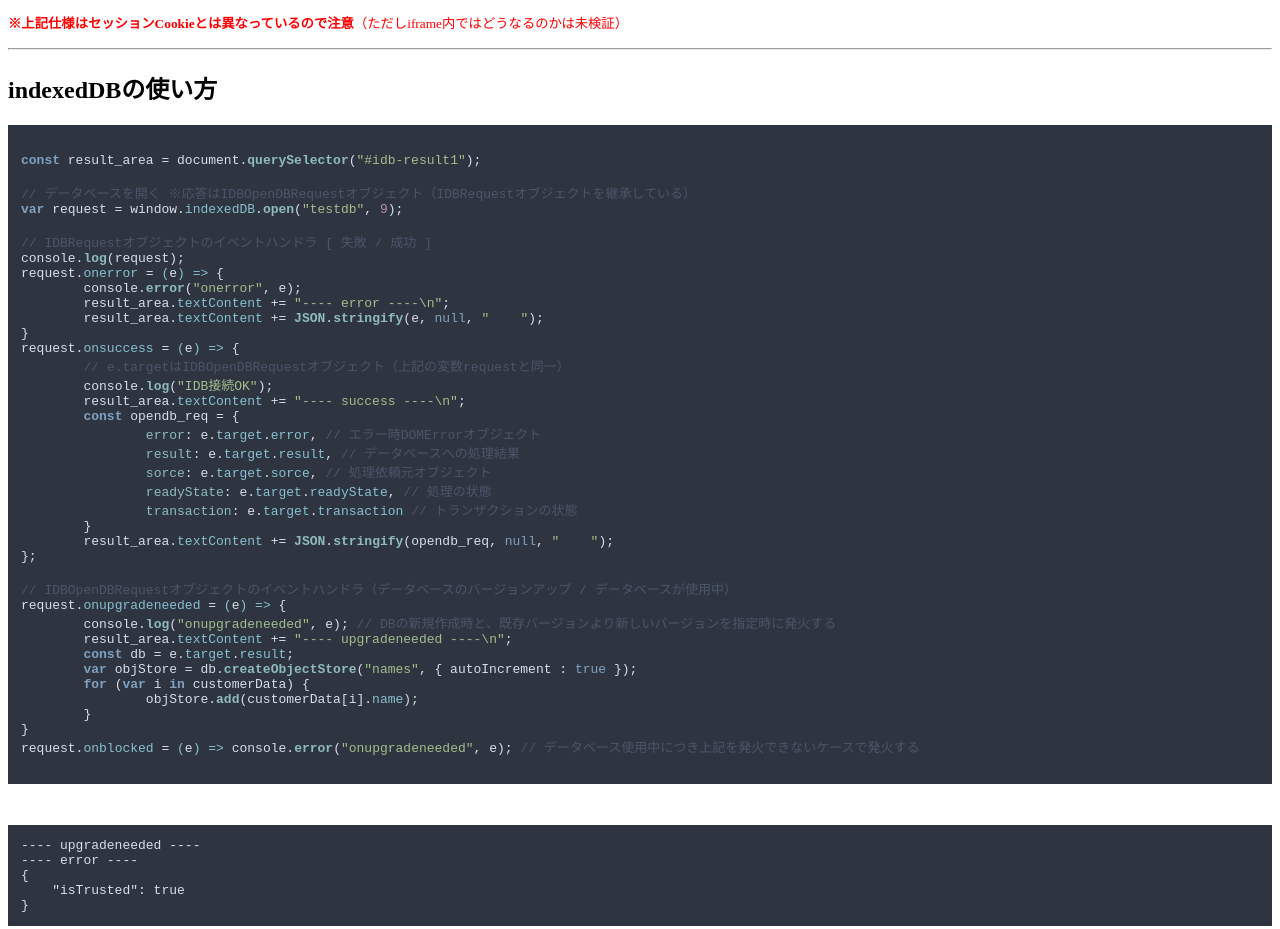
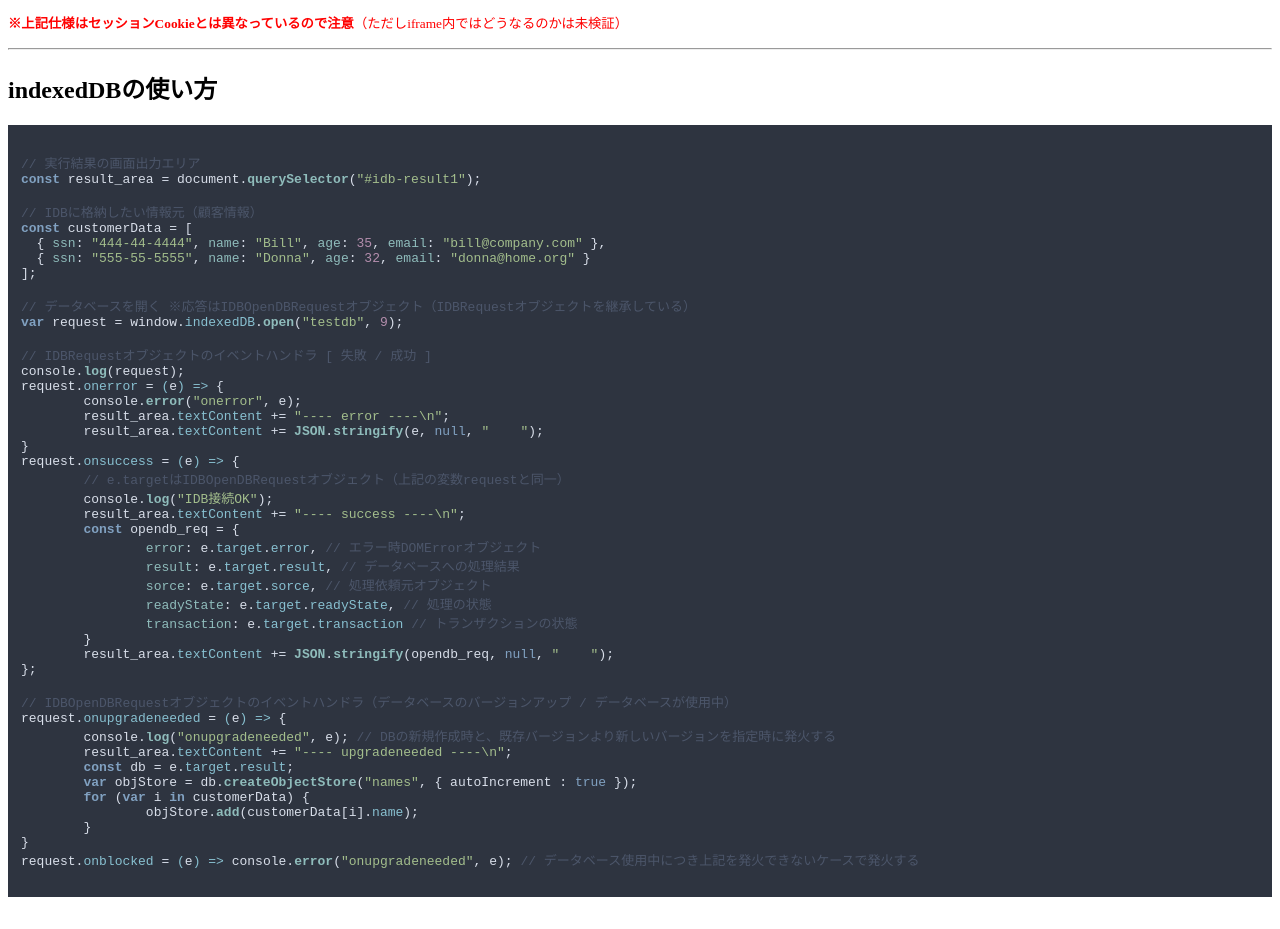
Before and after one commit to gel1123/signote, a plain HTML site: page 02_html5-Lv.2/test.html in a window 1280 px wide. Shown: the part 4800-5729 px from the top of the page. Drawn offline with nearby package versions, Linux system fonts and the light colour scheme; a script that the page names is missing.

Commit message:
studying...

```diff
--- a/02_html5-Lv.2/test.html
+++ b/02_html5-Lv.2/test.html
@@ -387,7 +387,14 @@ window.onstorage = (e) => {
 	<h2>indexedDBの使い方</h2>
 	<pre><code id="idb-code1" contenteditable="true"
 		oninput="Function(this.textContent)();" spellcheck="false">
+// 実行結果の画面出力エリア
 const result_area = document.querySelector("#idb-result1");
+
+// IDBに格納したい情報元（顧客情報）
+const customerData = [
+  { ssn: "444-44-4444", name: "Bill", age: 35, email: "bill@company.com" },
+  { ssn: "555-55-5555", name: "Donna", age: 32, email: "donna@home.org" }
+];
 
 // データベースを開く ※応答はIDBOpenDBRequestオブジェクト（IDBRequestオブジェクトを継承している）
 var request = window.indexedDB.open("testdb", 9);
```
